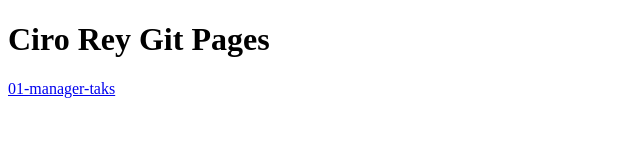
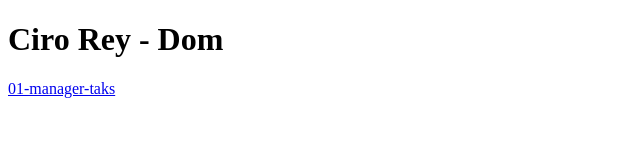
Before and after one commit to cirorey20/dom, a plain HTML site: page index.html in a window 1280 px wide. Shown: the whole page, without its empty margins (0-640 px from the left). Drawn offline with Linux system fonts and the light colour scheme.

Commit message:
change title h1 in: (/index.html)

```diff
--- a/index.html
+++ b/index.html
@@ -6,7 +6,7 @@
     <title>Ciro Rey Git Pages</title>
 </head>
 <body>
-    <h1>Ciro Rey Git Pages</h1>
+    <h1>Ciro Rey - Dom</h1>
     <a href="./retos/01-managertaks/index.html">01-manager-taks</a>
 </body>
 </html>
```
